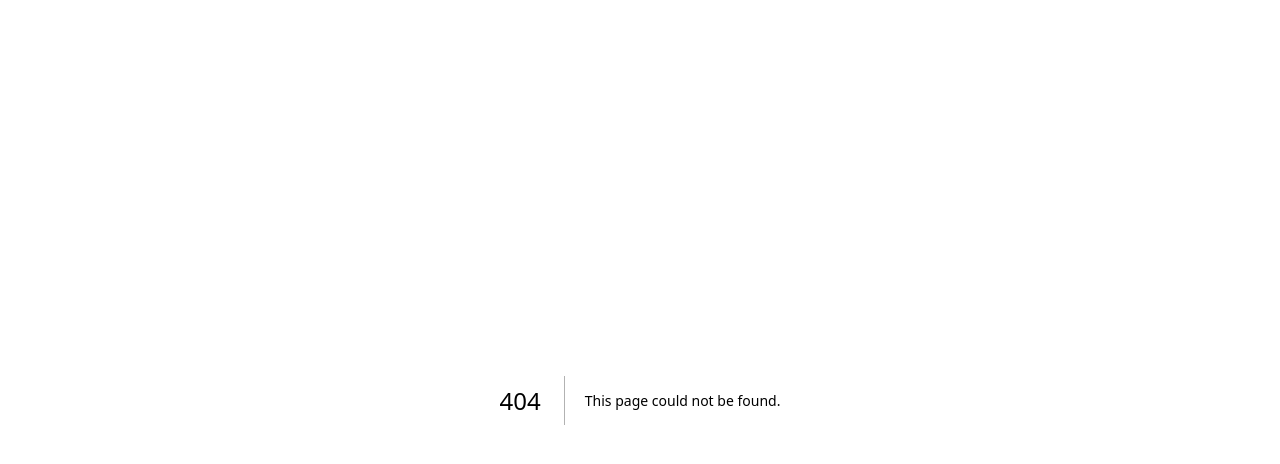
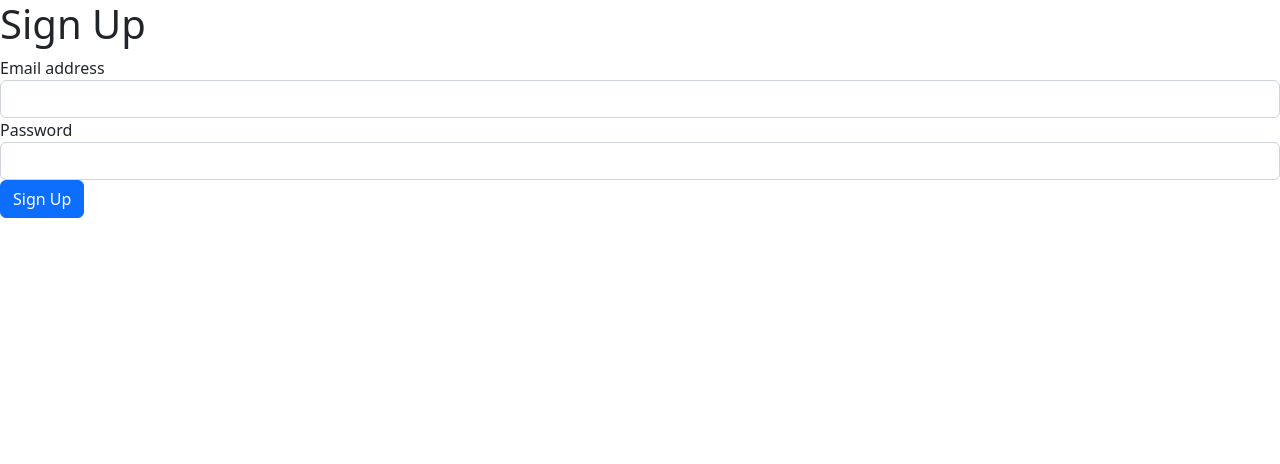
Before and after one commit to poring86/ticketing-microservice, a Next.js app in the folder client/: page /auth/signup in a window 1280 px wide. Before the commit this address had no page. Shown: the top 464 px of the page. Built offline with nearby package versions, Linux system fonts and the light colour scheme.

Commit message:
Signup form

```diff
--- /dev/null
+++ b/client/next.config.js
@@ -0,0 +1,6 @@
+module.exports = {
+    webpack: (config) => {
+        config.watchOptions.poll = 300;
+        return config;
+    },
+};
--- a/client/package.json
+++ b/client/package.json
@@ -1,5 +1,7 @@
 {
     "dependencies": {
+        "axios": "^1.2.1",
+        "bootstrap": "^5.2.3",
         "next": "^13.1.1",
         "react": "^18.2.0",
         "react-dom": "^18.2.0"
@@ -7,7 +9,6 @@
     "name": "client",
     "version": "1.0.0",
     "main": "index.js",
-    "devDependencies": {},
     "scripts": {
         "test": "echo \"Error: no test specified\" && exit 1",
         "dev": "next"
--- /dev/null
+++ b/client/pages/_app.js
@@ -0,0 +1,5 @@
+import "../node_modules/bootstrap/dist/css/bootstrap.min.css";
+
+export default ({ Component, pageProps }) => {
+    return <Component {...pageProps} />;
+};
--- /dev/null
+++ b/client/pages/auth/signup.js
@@ -0,0 +1,42 @@
+import { useState } from "react";
+import axios from "axios";
+
+export default () => {
+    const [email, setEmail] = useState("");
+    const [password, setPassword] = useState("");
+
+    const onSubmit = async (event) => {
+        event.preventDefault();
+        console.log(email, password);
+
+        const response = await axios.post("/api/users/signup", {
+            email,
+            password,
+        });
+
+        console.log(response.data);
+    };
+
+    return (
+        <form onSubmit={onSubmit}>
+            <h1>Sign Up</h1>
+            <div className="form-group">
+                <label>Email address</label>
+                <input
+                    className="form-control"
+                    value={email}
+                    onChange={(e) => setEmail(e.target.value)}
+                />
+            </div>
+            <div className="form-group">
+                <label>Password</label>
+                <input
+                    type="password"
+                    className="form-control"
+                    onChange={(e) => setPassword(e.target.value)}
+                />
+            </div>
+            <button className="btn btn-primary">Sign Up</button>
+        </form>
+    );
+};
```
Also changed, not shown: 1 other file (tests, documents, lock files or other folders).
